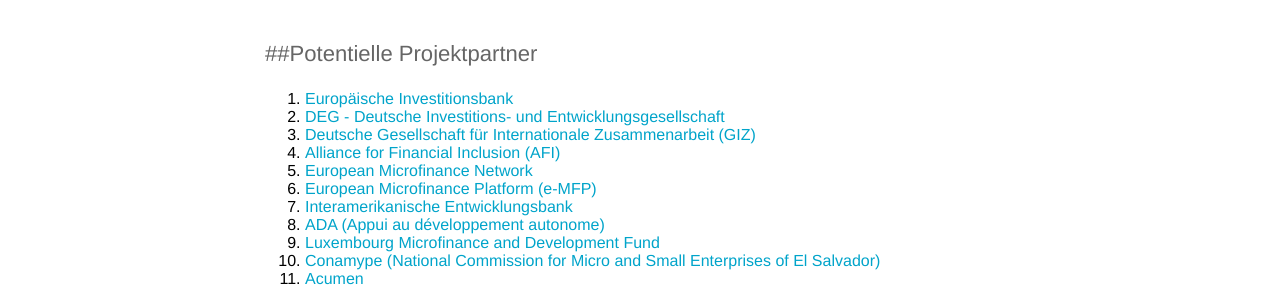
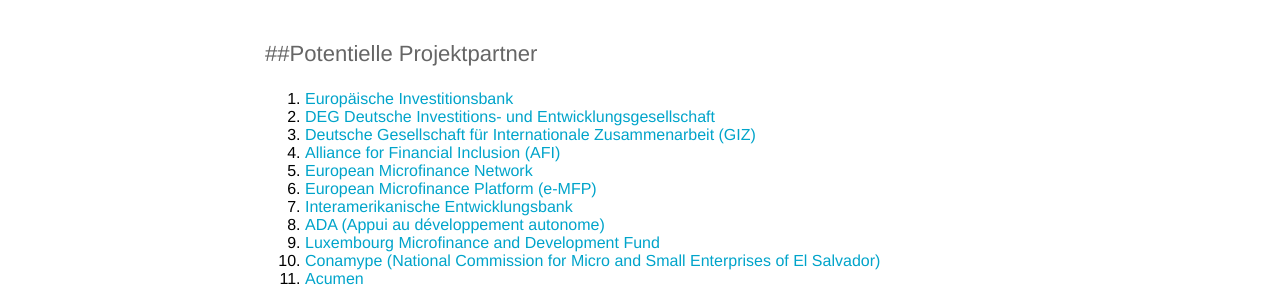
Before and after one commit to Bitcoin-InnovationHub/home, a Jekyll site: the page built from _posts/2022-05-16-bitcoin-microfinance.md, in a window 1280 px wide. Shown: the part 541-841 px from the top of the page. Built offline with Jekyll 4.4.1, drawn with Linux system fonts in a browser that asks for light colours; grey boxes are pictures that could not be loaded.

```diff
--- a/_posts/2022-05-16-bitcoin-microfinance.md
+++ b/_posts/2022-05-16-bitcoin-microfinance.md
@@ -14,7 +14,7 @@ author_staff_member: anna
 
 ##Potentielle Projektpartner
 1. [Europäische Investitionsbank](https://www.eib.org/de/index.htm)
-2. [DEG - Deutsche Investitions- und Entwicklungsgesellschaft](DEG - Deutsche Investitions- und Entwicklungsgesellschaft)
+2. [DEG Deutsche Investitions- und Entwicklungsgesellschaft](DEG - Deutsche Investitions- und Entwicklungsgesellschaft)
 3. [Deutsche Gesellschaft für Internationale Zusammenarbeit (GIZ)](https://www.giz.de/de/html/index.html)
 4. [Alliance for Financial Inclusion (AFI)](https://www.afi-global.org/)
 5. [European Microfinance Network](https://www.european-microfinance.org/)
```
